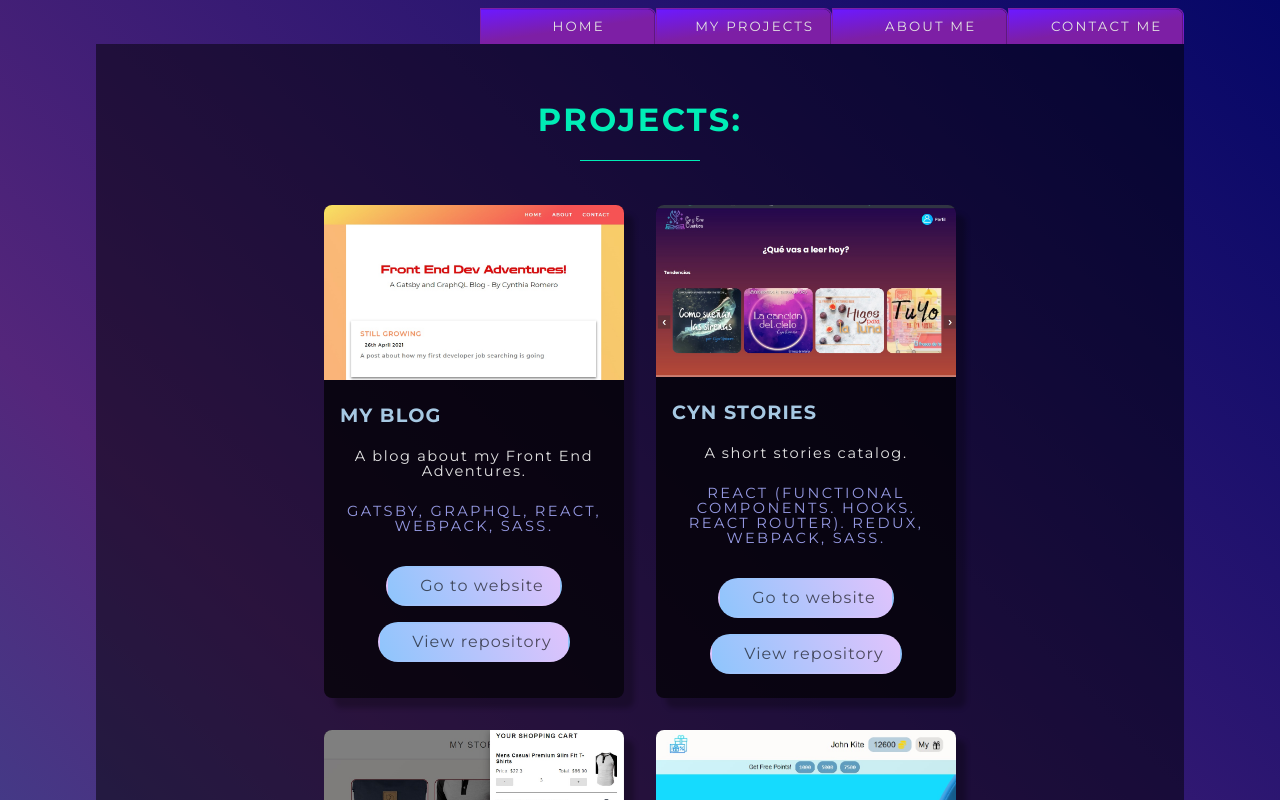
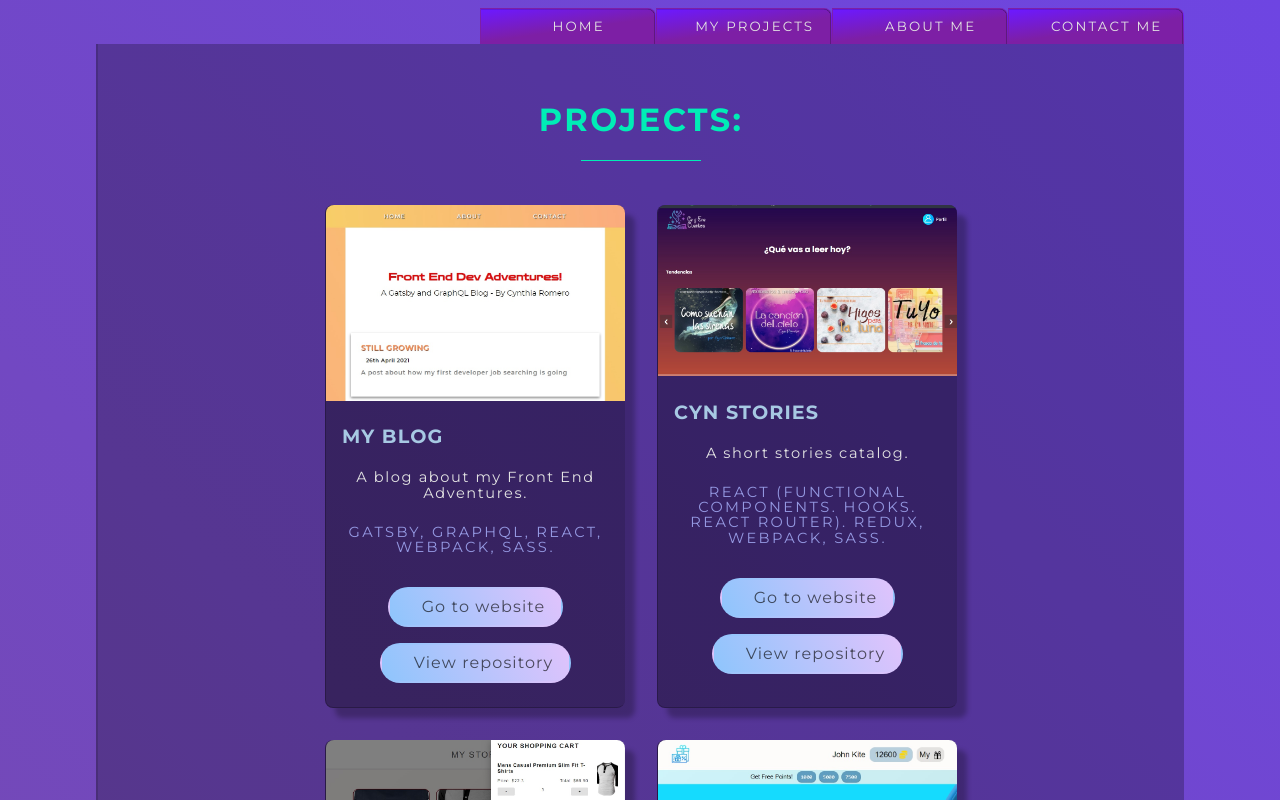
Before and after one commit to Ceyene/ceyene.github.io, a React (Create React App) app: page /projects in a window 1280 px wide. Shown: the top 800 px of the page. Built offline with nearby package versions, Linux system fonts and the light colour scheme; some icons are missing.

Commit message:
New styles

```diff
--- a/src/components/layout/Container/Container.elements.js
+++ b/src/components/layout/Container/Container.elements.js
@@ -8,7 +8,9 @@ export const StyledContainer = styled.div`
   display: flex;
   justify-content: center;
   align-items: center;
-  background-color: rgba(0, 0, 0, 0.5);
+  background-color: rgba(0, 0, 0, 0.25);
+  border-bottom: 2px solid rgba(0, 0, 0, 0.15);
+  border-left: 2px solid rgba(0, 0, 0, 0.15);
 
   @media screen and (min-width: 768px) {
     width: 85vw;
--- a/src/components/layout/HomeLink/HomeLink.elements.js
+++ b/src/components/layout/HomeLink/HomeLink.elements.js
@@ -12,7 +12,7 @@ export const StyledHomeLink = styled.div`
   @media screen and (min-width: 900px) {
     &:hover {
       background-image: none;
-      box-shadow: inset -0.1rem 0.15rem rgba(0, 0, 0, 0.63);
+      box-shadow: inset -0.1rem 0.13rem rgba(0, 0, 0, 0.63);
       border-color: #00f59b;
 
       a {
--- a/src/components/scenes/MyProjects/Project.elements.js
+++ b/src/components/scenes/MyProjects/Project.elements.js
@@ -13,7 +13,9 @@ export const StyledProject = styled.article`
   border-radius: 0.5rem;
   background-color: transparent;
   width: 90%;
-  background-color: rgba(0, 0, 0, 0.7);
+  background-color: rgba(0, 0, 0, 0.35);
+  border-bottom: 0.1rem solid rgba(0, 0, 0, 0.25);
+  border-left: 0.1rem solid rgba(0, 0, 0, 0.25);
   min-width: 18.75rem;
   box-shadow: 0.625rem 0.625rem 0.313rem 0rem rgba(0, 0, 0, 0.25);
 
@@ -68,7 +70,7 @@ export const ProjectButton = styled(Button)`
       color: #e0c3fc;
       border-color: #e0c3fc;
       background-image: none;
-      box-shadow: inset -0.1rem 0.15rem rgba(0, 0, 0, 0.63);
+      box-shadow: inset -0.1rem 0.15rem rgba(0, 0, 0, 0.35);
     }
   }
   ${Button}
--- a/src/components/styles/globalStyles.js
+++ b/src/components/styles/globalStyles.js
@@ -10,12 +10,11 @@ const GlobalStyle = createGlobalStyle`
     box-sizing: border-box;
 }
 
-body{
+body {
   font-family: "Montserrat", sans-serif;
   font-size: 19px;
   color: #e3e3e3;
-  background-color: #050767;
-  background-image: linear-gradient(225deg, #050767 0%, #54267b 50%, #1b6ba3 100%);
+  background-image: linear-gradient(45deg, #764ba2 0%, #6e45e2 100%);
   line-height: 1.75;
   letter-spacing: 0.07rem;
   display: flex;
--- a/src/containers/ContactMe/ContactMe.elements.js
+++ b/src/containers/ContactMe/ContactMe.elements.js
@@ -22,6 +22,7 @@ export const ContactButton = styled.a`
   border: 0.15rem solid transparent;
   border-radius: 1.5rem;
   padding: 1.1rem 1.5rem;
+  margin: 0.5rem;
 
   svg {
     fill: rgba(0, 0, 0, 0.75);
```
Also changed, not shown: public/images/frontendblog.jpg, 1 other file (tests, documents, lock files or other folders).
